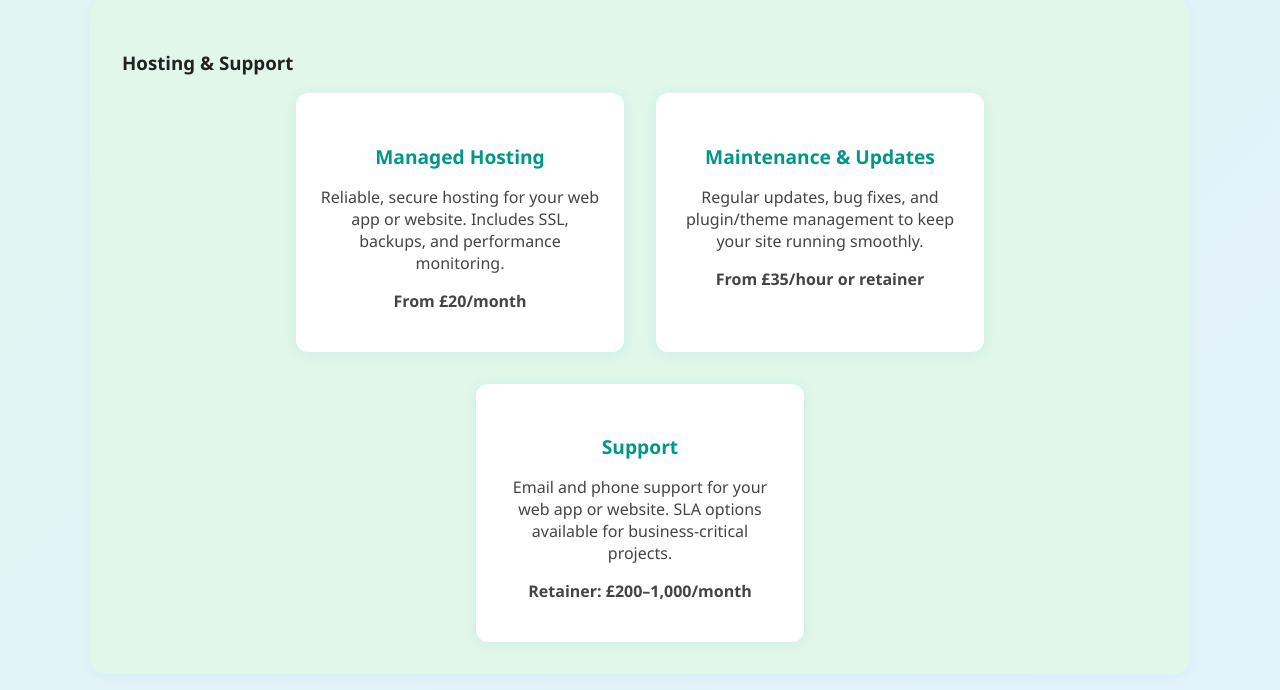
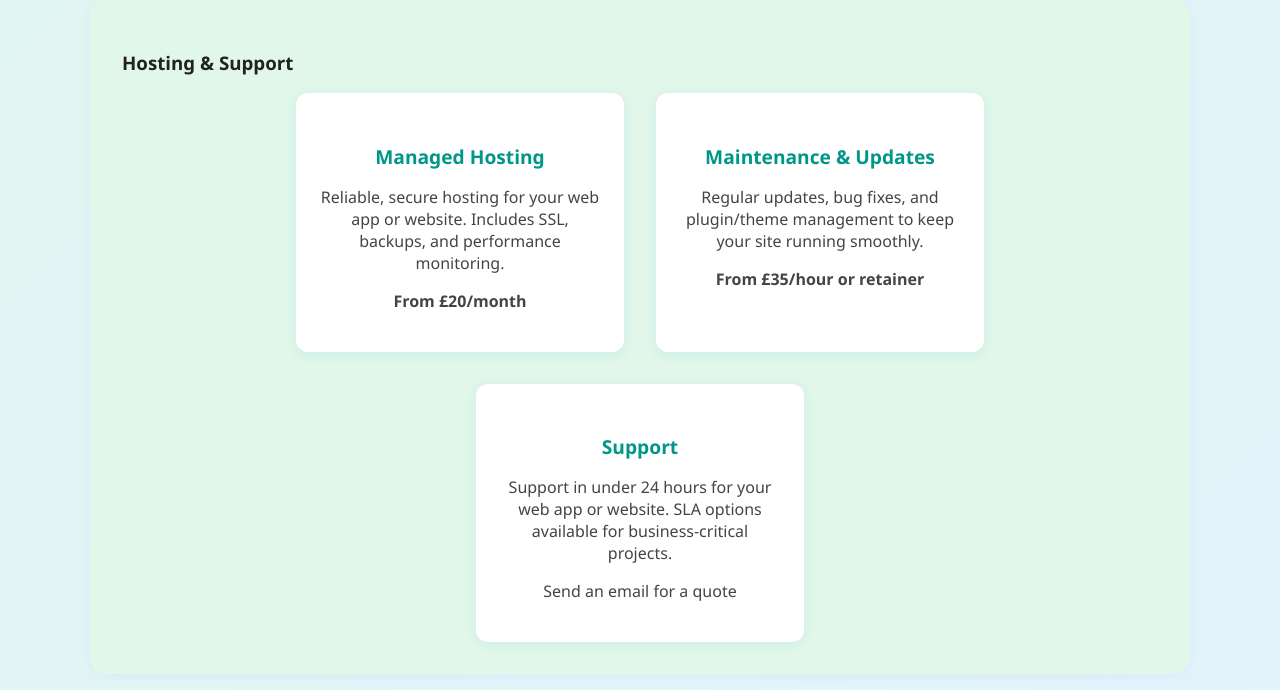
Before and after one commit to zy538324/Palmertech.co.uk, a Flask app: page / in a window 1280 px wide. Shown: the part 1699-2389 px from the top of the page. Run offline with Flask 3, Linux system fonts and the light colour scheme.

Commit message:
Revise support details in index.html
Updated support description and retainer information.

```diff
--- a/templates/index.html
+++ b/templates/index.html
@@ -60,8 +60,8 @@
                                                 </div>
                                                 <div class="card">
                                                         <h4>Support</h4>
-                                                        <p>Email and phone support for your web app or website. SLA options available for business-critical projects.</p>
-                                                        <p><strong>Retainer: £200–1,000/month</strong></p>
+                                                        <p>Support in under 24 hours for your web app or website. SLA options available for business-critical projects.</p>
+                                                        <p>Send an email for a quote</p>
                                                 </div>
                                         </div>
                                 </section>
```
